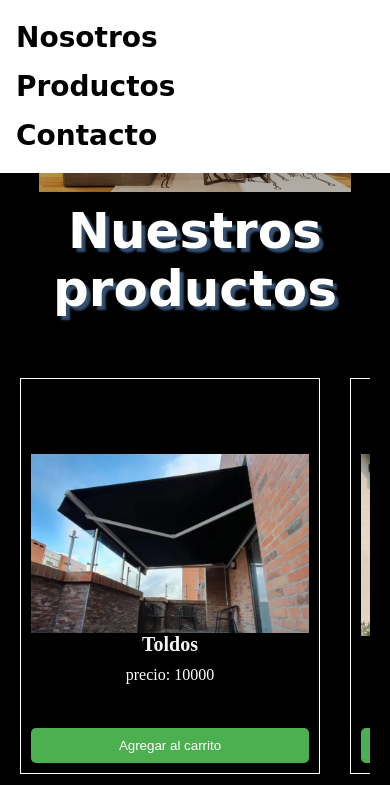
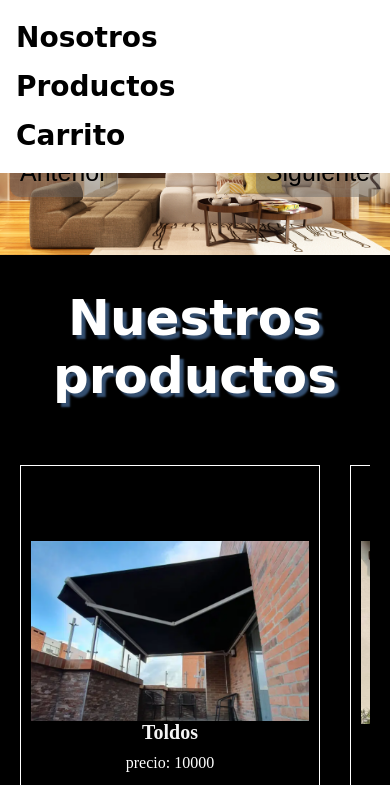
Before and after one commit to KaonyKampus/Estores, a plain HTML site: page index.html in a window 390 px wide. Both pictures are taken after a click on the button 361 px from the left and 36 px from the top of the page. Shown: the part 59-844 px from the top of the page. Drawn offline with Linux system fonts and the light colour scheme; a web font is replaced by a local one.

Commit message:
carrusel y carrito

```diff
--- a/index.html
+++ b/index.html
@@ -8,7 +8,6 @@
     <link rel="stylesheet" href="https://cdnjs.cloudflare.com/ajax/libs/font-awesome/5.15.1/css/all.min.css">
 </head>
 <body class="body-index">
-
     <nav>
         <div class="nav-center">
           <!-- nav header -->
@@ -27,7 +26,7 @@
               <a href="./pages/productos.html">productos</a>
             </li>
             <li>
-              <a href="./pages/shopping-car.html">contacto</a>
+              <a href="./pages/shopping-car.html">carrito</a>
             </li>
           </ul>
         </div>
@@ -37,10 +36,27 @@
 
 
 
-<div class="fondo-p">
-  <img src="./images/completo para un fondo.jpg" alt="" class="imagen-fondo" >
 
-</div>
+  <section class="contenedor-carrousel">
+
+    <div class="carrousel">
+      <div class="slide"  id="slide1">
+         <img src="./images/completo para un fondo.jpg" alt="">
+      </div>
+      <div class="slide"  id="slide2">
+         <img src="./images/completo para un fondo.jpg" alt="">
+      </div>
+      <div class="slide"  id="slide3">
+         <img src="./images/completo para un fondo.jpg" alt="">
+      </div>
+    </div>
+
+    <button class="botones-carrusel1" id="anteriorBtn">Anterior</button>
+    <button class="botones-carrusel2" id="siguienteBtn">Siguiente</button>
+  </section>
+
+
+
 
 
 <h1 class="titulo-principal">Nuestros productos</h1>
@@ -53,6 +69,7 @@
 <div id="total"></div>
 
 <div id="final"></div>
+
 
 
 
--- a/index.js
+++ b/index.js
@@ -1,93 +1,128 @@
-
 /*barra de menu---barra de menu---barra de menu*/
-
-
 const navToggle = document.querySelector(".nav-toggle");
 const links = document.querySelector(".links");
 
+navToggle.addEventListener("click", function () {
+  console.log("Click event");
+  links.classList.toggle("show-links");
+});
 
-navToggle.addEventListener("click", function () {
-      console.log("Click event");
-      links.classList.toggle("show-links");
-    });
+/*carrusel */
+ document.addEventListener("DOMContentLoaded", ()=> {
+    const CARROUSEL  = document.querySelector(".carrousel")
+    const SLIDE = document.querySelectorAll(".slide")
+
+    const anteriorBtn = document.getElementById ("anteriorBtn")
+    const siguienteBtn = document.getElementById ("siguienteBtn")
+
+
+    let imagenCero = 0;
+
+    siguienteBtn = addEventListener("click", () => {
+          showSlide(imagenCero + 1)
+    })
+
+    anteriorBtn = addEventListener("click", () => {
+      showSlide(imagenCero - 1)
+    })
 
 
 
 
+    function showSlide(index) {
+      imagenCero = (index + SLIDE.length)  % SLIDE.length;
+      CARROUSEL.style.transform = "transtaleX(${-imagenCero * 100}%)";
+    }
 
-/*arrays para los productos*/
+    function moverSola() {
+      showSlide(imagenCero + 1)
+    }
+
+    setInterval(moverSola, 3000)
+
+  });
+
+
+
+/*carrito de compras*/
 let PRODUCTOS = [
-  {id:10001,nombre:"Toldos",precio:10000,imagen: "./images/toldo.png"},
-  {id:10002,nombre:"Pergolas",precio:10000, imagen: "./images/pergola.png"},
-  {id:90001,nombre:"Persianas Enrollables",precio:10000, imagen: "./images/persiana_enrollable.png"},
-  {id:90001,nombre:"Persianas Enrollables Premium",precio:10000, imagen: "./images/persiana_enrollable_premium.png"},
-  {id:90003,nombre:"Persianas Sheer Elegance",precio:15000, imagen: "./images/sheers_elegance.png"},
-  {id:90004,nombre:"Persianas Panel Japones",precio:10000, imagen: "./images/persiana_panel_japones.png"},
-  {id:90005,nombre:"Persiana Romana",precio:10000, imagen: "./images/persiana_romana.png"},
-  {id:90006,nombre:"Persianas dos en uno",precio:10000, imagen: "./images/persiana_dosuno.png"},
-  {id:90007,nombre:"Cortinas Verticales",precio:10000, imagen: "./images/persiana_vertical.png"},
-  {id:90008,nombre:"Cortinas Hanas",precio:10000, imagen: "./images/cortina_hanas.png"},
-  {id:90009,nombre:"Cortinas Personalizadas",precio:10000, imagen: "./images/estampadas.png"},
-]
+  { id: 10001, nombre: "Toldos", precio: 10000, imagen: "./images/toldo.png" },
+  { id: 10002, nombre: "Pergolas", precio: 10000, imagen: "./images/pergola.png" },
+  { id: 90001, nombre: "Persianas Enrollables", precio: 10000, imagen: "./images/persiana_enrollable.png" },
+  { id: 90001, nombre: "Persianas Enrollables Premium", precio: 10000, imagen: "./images/persiana_enrollable_premium.png" },
+  { id: 90003, nombre: "Persianas Sheer Elegance", precio: 15000, imagen: "./images/sheers_elegance.png" },
+  { id: 90004, nombre: "Persianas Panel Japones", precio: 10000, imagen: "./images/persiana_panel_japones.png" },
+  { id: 90005, nombre: "Persiana Romana", precio: 10000, imagen: "./images/persiana_romana.png" },
+  { id: 90006, nombre: "Persianas dos en uno", precio: 10000, imagen: "./images/persiana_dosuno.png" },
+  { id: 90007, nombre: "Cortinas Verticales", precio: 10000, imagen: "./images/persiana_vertical.png" },
+  { id: 90008, nombre: "Cortinas Hanas", precio: 10000, imagen: "./images/cortina_hanas.png" },
+  { id: 90009, nombre: "Cortinas Personalizadas", precio: 10000, imagen: "./images/estampadas.png" },
+];
 
 const CARRITO = [];
 
-function crearCards (){
-    const carritoElement = document.getElementById ('carrito')
-    carritoElement.innerHTML = '';
+function agregarAlCarrito(idProducto) {
+  const productosSeleccionado = PRODUCTOS.find(producto => producto.id === idProducto);
 
-    PRODUCTOS.forEach(producto => {
-      const card = document.createElement ("div");
-      card.classList.add("card");
-      card.innerHTML= `
-                       <div id="carrito"></div>
-                       <img src="${producto.imagen}" alt="${producto.nombre}" width="100%">
-                       <h2 class="nombre-producto">${producto.nombre}</h2>
-                       <p class="precio">precio: ${producto.precio}</p>
-                       <button class="boton-compra" onclick ="agregarAlCarrito(${producto.id})">Agregar al carrito</button>
-      `;
-      carritoElement.appendChild (card);
-    })
+  if (productosSeleccionado) {
+    CARRITO.push(productosSeleccionado);
+    actualizarCarrito();
+  }
 }
 
-
-//funcion para agregar al carrito
-
-function agregarAlCarrito (idProducto){
-      const productosSeleccionado = PRODUCTOS.find(producto => producto.id === idProducto)
-
-       if(productosSeleccionado){
-          CARRITO.push(productosSeleccionado);
-          actualizarCarrito()
-       }
+function irAPaginaCarrito() {
+  const datosCarrito = encodeURIComponent(JSON.stringify(CARRITO));
+  window.location.href = `./pages/shopping-car.html?datosCarrito=${datosCarrito}`;
 }
 
-//actualizar y visualizar carrito
+function actualizarCarrito() {
+  const carritoElement = document.getElementById("total");
+  carritoElement.innerHTML = " ";
 
-function actualizarCarrito (){
-   const carritoElement = document.getElementById ("total");
-   carritoElement.innerHTML = " ";
-   CARRITO.forEach( producto =>{
-    const card = document.createElement ("div");
+  CARRITO.forEach(producto => {
+    const card = document.createElement("div");
     card.classList.add("card");
-    card.innerHTML= `
-                     <img src="${producto.imagen}" alt="${producto.nombre}" width="100%">
-                     <h2 class="nombre-producto">${producto.nombre}</h2>
-                     <p class="boton-compra">precio: ${producto.precio}</p>
+    card.innerHTML = `
+      <img src="${producto.imagen}" alt="${producto.nombre}" width="100%">
+      <h2 class="nombre-producto">${producto.nombre}</h2>
+      <p class="boton-compra">precio: ${producto.precio}</p>
     `;
-    carritoElement.appendChild (card);
-  })
+    carritoElement.appendChild(card);
+  });
 
-  sumarTotal()
-
+  sumarTotal();
 }
 
-function sumarTotal(){
-  const totalElement = document.getElementById("final")
-  const total = CARRITO.reduce((acc, producto) => acc + producto.precio, 0)
-  totalElement.innerHTML = `
-                            <p class="totalCarro"> total: $${total}
-  `;
+function sumarTotal() {
+  const totalElement = document.getElementById("final");
+  const total = CARRITO.reduce((acc, producto) => acc + producto.precio, 0);
+  totalElement.innerHTML = `<p class="totalCarro"> total: $${total}</p>`;
 }
 
-crearCards()
+function crearCards() {
+  const carritoElement = document.getElementById('carrito');
+  carritoElement.innerHTML = '';
+
+  PRODUCTOS.forEach(producto => {
+    const card = document.createElement("div");
+    card.classList.add("card");
+    card.innerHTML = `
+      <div id="carrito"></div>
+      <img src="${producto.imagen}" alt="${producto.nombre}" width="100%">
+      <h2 class="nombre-producto">${producto.nombre}</h2>
+      <p class="precio">precio: ${producto.precio}</p>
+      <button class="boton-compra" onclick="agregarAlCarrito(${producto.id}); irAPaginaCarrito()">Agregar al carrito</button>
+    `;
+    carritoElement.appendChild(card);
+  });
+}
+
+document.addEventListener('DOMContentLoaded', function () {
+  const currentPage = window.location.pathname;
+
+  if (currentPage.includes('./pages/shopping-car.html')) {
+    crearCarrito();
+  } else {
+    crearCards();
+  }
+});
--- a/stylo.css/stylo.css
+++ b/stylo.css/stylo.css
@@ -111,12 +111,65 @@ nav {
 }
 
 
-.fondo-p {
-margin: auto;
-width: 100%;
-display: flex;
-justify-content: center;
+.contenedor-carrousel{
+    position:relative;
+    max-width: 800px;
+    margin: 20px auto;
 }
+
+.carrousel{
+  display: flex;
+  overflow: hidden;
+}
+
+.slide{
+    flex: 0 0 100%;
+    transition: transform 0.5s ease-in-out;
+}
+
+.slide img {
+  width: 100%;
+}
+
+.botones-carrusel1 {
+  position: absolute;
+  top: 50%;
+  border: none;
+  border-radius: 10px;
+  font-size: 1.5625rem;
+  color: black;
+  background-color: rgba(102, 102, 102, 0.452);
+  padding: .625rem;
+}
+
+
+.botones-carrusel2 {
+  position: absolute;
+  top: 50%;
+  border: none;
+  border-radius: 10px;
+  font-size: 1.5625rem;
+  color: black;
+  background-color: rgba(102, 102, 102, 0.452);
+  padding: .625rem;
+}
+
+#anteriorBtn {
+  left: .625rem;
+}
+
+.botones-carrusel1:hover {
+  background-color: lightblue;
+}
+
+.botones-carrusel2:hover {
+  background-color: lightblue;
+}
+
+#siguienteBtn {
+  right: .625rem;
+}
+
 
 .imagen-fondo{
   width: 80%;
```
Also changed, not shown: pages/shopping-car.html (+3 -0 lines).
